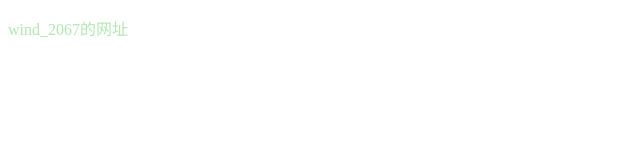
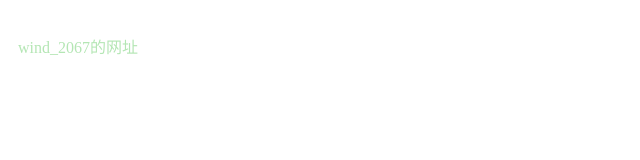
Before and after one commit to wind2067/wind2067.github.io, a plain HTML site: page index.html in a window 1280 px wide. Shown: the whole page, without its empty margins (0-640 px from the left). Drawn offline with Linux system fonts and the light colour scheme.

Commit message:
Update public.css

```diff
--- a/public.css
+++ b/public.css
@@ -1,6 +1,8 @@
 /* 页眉 */
-div.wide_header
-{
+div.wide_header{
 	color: rgb(180, 230, 180);
+	width:  1000px;
 	height: 50px;
+	padding: 10px;
+	position: fixed;
 }
```
